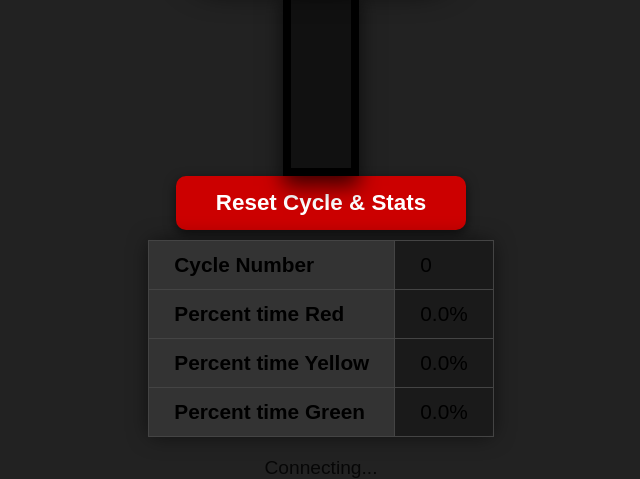
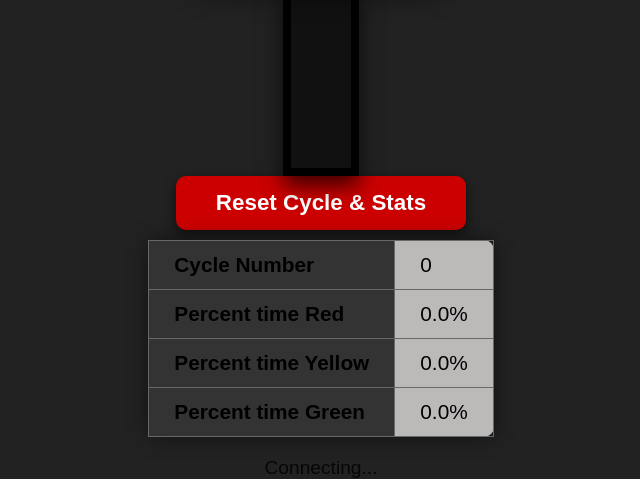
Before and after one commit to JLGoetz/MCC_PLC_Project, a Flask app: template templates/index.html in a window 1280 px wide. Shown: the part 455-934 px from the top of the page, without its empty margins (319-959 px from the left). Run offline with Flask 3, Linux system fonts and the light colour scheme; the template is opened without the code that fills it, so the values that code supplies are empty; some libraries are stand-ins or nearby versions.

Commit message:
Modified css.

```diff
--- a/static/css/style.css
+++ b/static/css/style.css
@@ -120,7 +120,7 @@ table {
     border-collapse: collapse;
     margin-top: 10px;
     font-size: 1.3rem;
-    background: #1a1a1a;
+    background: #bcb9b9;
     padding: 10px;
     border-radius: 10px;
     box-shadow: 0 0 20px rgba(0,0,0,0.5);
@@ -128,7 +128,7 @@ table {
 
 th, td {
     padding: 12px 25px;
-    border: 1px solid #444;
+    border: 1px solid #696868;
     text-align: left;
 }
 
```
